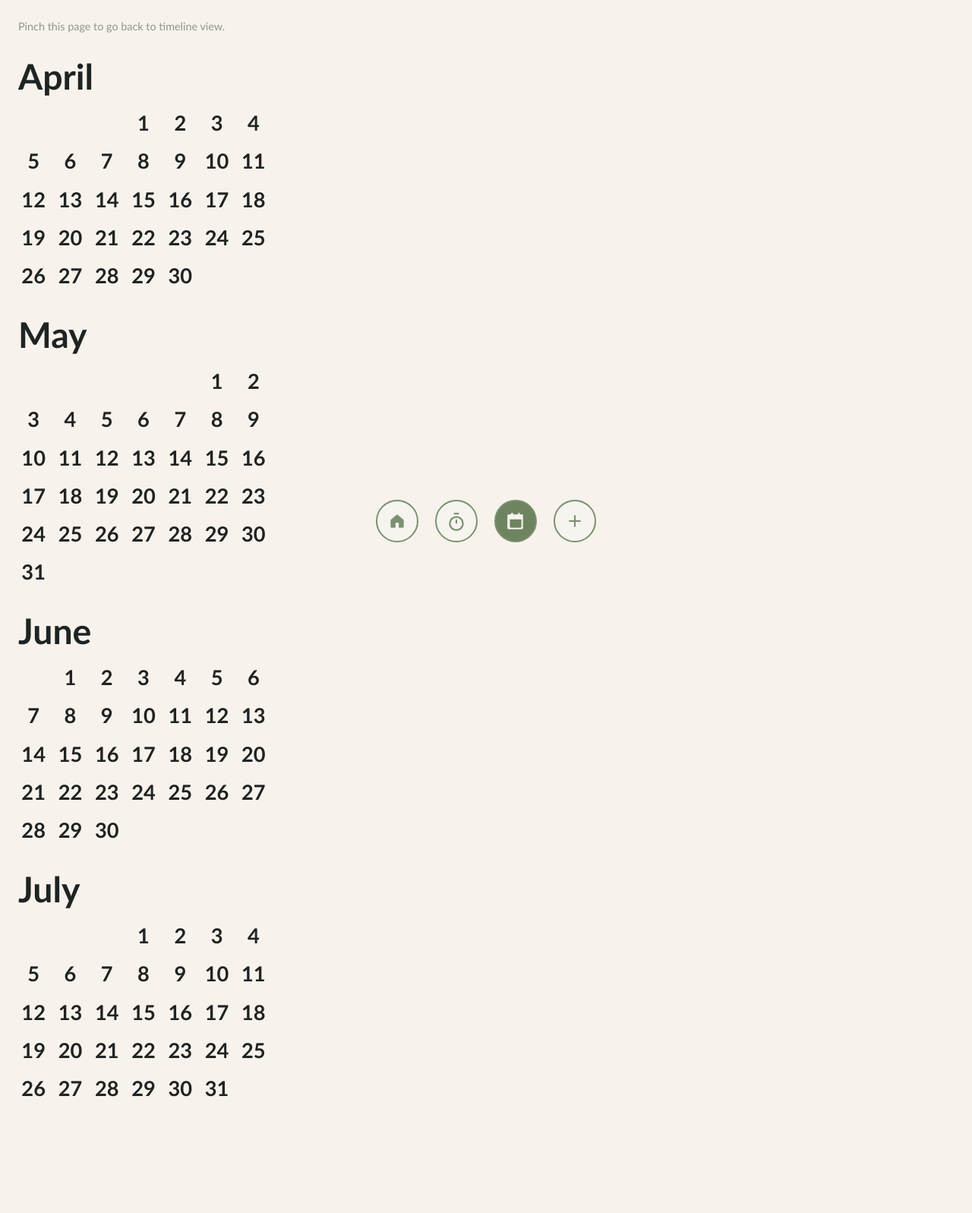
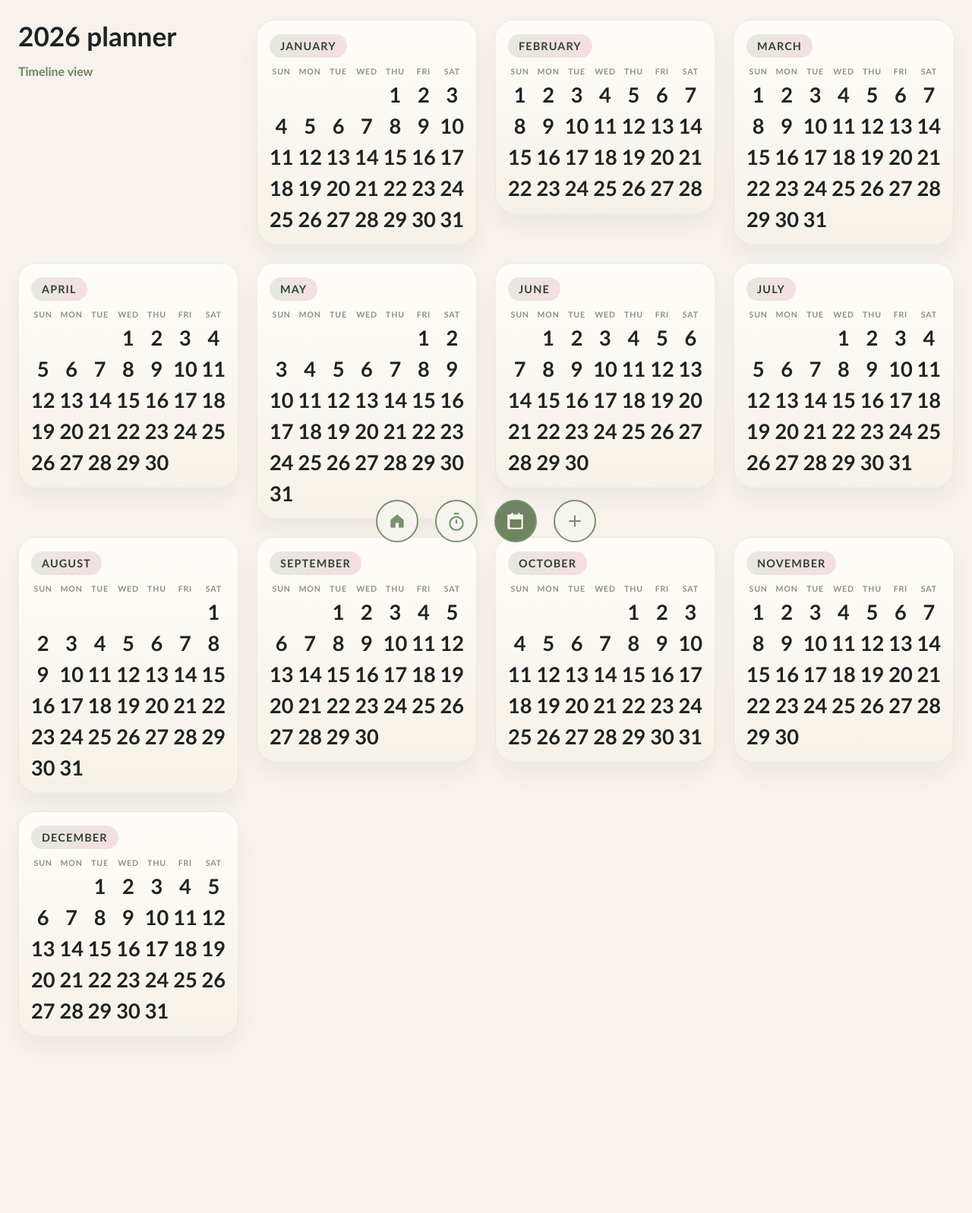
Before and after one commit to loeyB09/fokused, a Flask app: page /calendar-grid in a window 1280 px wide. Shown: the part 62-1659 px from the top of the page at 76% size. After the commit the page ends 1425 px from the top, so only its background shows below. Run offline with Flask 3, Linux system fonts and the light colour scheme; the visitor is signed in with stand-in values (Sample User, id 1); data that the repository does not hold is empty; some libraries are stand-ins or nearby versions.

Commit message:
Expand calendar grid into full-year planner view

```diff
--- a/app/static/css/styles.css
+++ b/app/static/css/styles.css
@@ -364,22 +386,81 @@ body {
 .calendar-grid-view {
   margin-top: 26px;
   display: grid;
-  gap: 34px;
+  gap: 24px;
   padding-bottom: 24px;
 }
 
-.month-block h2 {
-  margin: 0 0 18px;
-  font-size: 2.9rem;
-  line-height: 1;
+.planner-head {
+  display: flex;
+  justify-content: space-between;
+  align-items: end;
+  gap: 16px;
+  flex-wrap: wrap;
+}
+
+.planner-head h2 {
+  margin: 0;
+  font-size: 2.2rem;
   color: #1e2423;
+  text-transform: lowercase;
+}
+
+.planner-back {
+  color: #6e835f;
+  font-weight: 700;
+  text-decoration: none;
+}
+
+.planner-back:hover {
+  text-decoration: underline;
+}
+
+.calendar-grid-view {
+  grid-template-columns: repeat(auto-fit, minmax(250px, 1fr));
+  align-items: start;
 }
 
 .month-grid {
   display: grid;
-  grid-template-columns: repeat(7, minmax(28px, 1fr));
-  gap: 10px 8px;
-  max-width: 330px;
+  grid-template-columns: repeat(7, minmax(0, 1fr));
+  gap: 8px 6px;
+}
+
+.month-block {
+  background: linear-gradient(180deg, #fffdf9 0%, #f6f1e8 100%);
+  border-radius: 24px;
+  padding: 18px 16px 16px;
+  border: 1px solid rgba(122, 145, 111, 0.12);
+  box-shadow: 0 16px 28px rgba(49, 58, 45, 0.05);
+}
+
+.month-ribbon {
+  margin-bottom: 12px;
+  border-radius: 999px;
+  padding: 7px 14px;
+  display: inline-flex;
+  background: linear-gradient(90deg, rgba(122, 145, 111, 0.18), rgba(226, 160, 184, 0.32));
+  color: #33422f;
+  font-size: 0.9rem;
+  font-weight: 800;
+  letter-spacing: 0.08em;
+  text-transform: uppercase;
+}
+
+.month-weekdays {
+  display: grid;
+  grid-template-columns: repeat(7, minmax(0, 1fr));
+  gap: 6px;
+  margin-bottom: 8px;
+}
+
+.month-weekdays span {
+  text-align: center;
+  color: #8a9187;
+  font-size: 0.66rem;
+  font-weight: 700;
+  letter-spacing: 0.08em;
+  text-transform: uppercase;
 }
 
 .month-day {
--- a/app/static/js/app.js
+++ b/app/static/js/app.js
@@ -344,10 +344,13 @@ const loadCalendarGrid = async () => {
 
   const now = new Date();
   const currentYear = now.getFullYear();
-  const currentMonth = now.getMonth();
-  const monthStart = new Date(currentYear, currentMonth - 1, 1);
-  const monthsToRender = 4;
   const monthFmt = new Intl.DateTimeFormat("en-US", { month: "long" });
+  const title = document.getElementById("plannerTitle");
+  if (title) {
+    title.textContent = `${currentYear} planner`;
+  }
+
+  const weekdayLabels = ["Sun", "Mon", "Tue", "Wed", "Thu", "Fri", "Sat"];
 
   const buildMonth = (date) => {
     const year = date.getFullYear();
@@ -358,7 +361,10 @@ const loadCalendarGrid = async () => {
     const section = document.createElement("section");
     section.className = "month-block";
     section.innerHTML = `
-      <h2>${monthFmt.format(date)}</h2>
+      <div class="month-ribbon">${monthFmt.format(date)}</div>
+      <div class="month-weekdays">
+        ${weekdayLabels.map((label) => `<span>${label}</span>`).join("")}
+      </div>
       <div class="month-grid"></div>
     `;
 
@@ -382,8 +388,8 @@ const loadCalendarGrid = async () => {
     return section;
   };
 
-  for (let i = 0; i < monthsToRender; i += 1) {
-    const monthDate = new Date(monthStart.getFullYear(), monthStart.getMonth() + i, 1);
+  for (let i = 0; i < 12; i += 1) {
+    const monthDate = new Date(currentYear, i, 1);
     container.appendChild(buildMonth(monthDate));
   }
 };
--- a/app/templates/calendar.html
+++ b/app/templates/calendar.html
@@ -18,6 +18,12 @@
   <section class="calendar-timeline" id="calendarTimeline" aria-live="polite">
     <div class="calendar-hint">Scroll up for previous days. Scroll down for future days.</div>
   </section>
+
+  <a class="calendar-fab" href="/calendar-grid" aria-label="Switch to planner view">
+    <svg viewBox="0 0 24 24" aria-hidden="true">
+      <path d="M7 2h2v2h6V2h2v2h3a1 1 0 0 1 1 1v15a2 2 0 0 1-2 2H4a2 2 0 0 1-2-2V5a1 1 0 0 1 1-1h3zm12 8H5v9a1 1 0 0 0 1 1h12a1 1 0 0 0 1-1z" />
+    </svg>
+  </a>
 </main>
 {% endblock %}
 {% block bottom_nav %}
--- a/app/templates/calendar_grid.html
+++ b/app/templates/calendar_grid.html
@@ -16,7 +16,10 @@
   </header>
 
   <section class="calendar-grid-view" id="calendarGridView">
-    <div class="calendar-hint">Pinch this page to go back to timeline view.</div>
+    <div class="planner-head">
+      <h2 id="plannerTitle">Year planner</h2>
+      <a class="planner-back" href="/calendar">Timeline view</a>
+    </div>
   </section>
 </main>
 {% endblock %}
```
Also changed, not shown: other parts of app/static/css/styles.css (+41 -0 lines).
